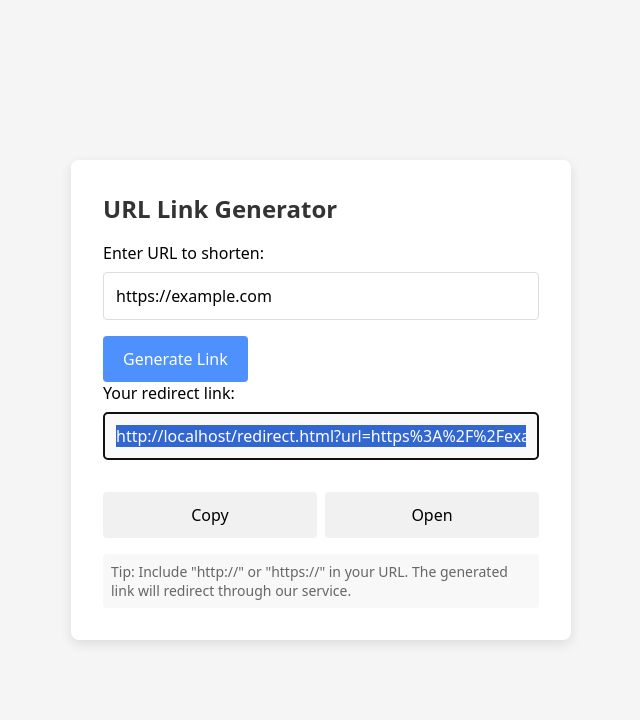
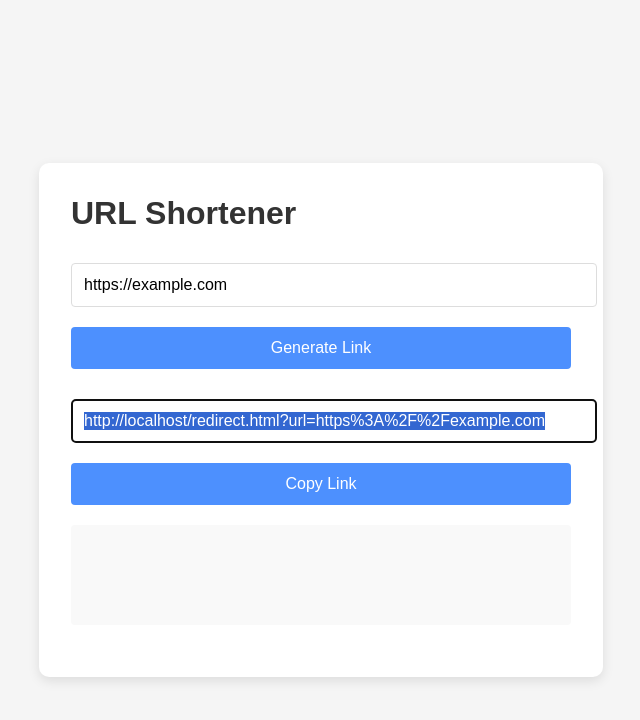
Before and after one commit to byamn/BYAMN-Festhub, a plain HTML site: page index.html in a window 1280 px wide. Both pictures are taken after typing "https://example.com" into the empty fields and a click on the button "Generate Link". Shown: the whole page, without its empty margins (319-959 px from the left). Drawn offline with Linux system fonts and the light colour scheme.

Commit message:
Update index.html

```diff
--- a/index.html
+++ b/index.html
@@ -1,180 +1,122 @@
 <!DOCTYPE html>
-<!--
-  URL Link Generator - Creates redirect links to redirect.html
-  Host together with redirect.html in same directory
--->
 <html lang="en">
 <head>
   <meta charset="UTF-8">
   <meta name="viewport" content="width=device-width, initial-scale=1.0">
-  <title>URL Link Generator</title>
+  <title>URL Shortener</title>
   <style>
-    * {
-      box-sizing: border-box;
-      font-family: system-ui, -apple-system, sans-serif;
-    }
     body {
+      font-family: Arial, sans-serif;
       margin: 0;
       padding: 20px;
-      min-height: 100vh;
+      background: #f5f5f5;
       display: flex;
       justify-content: center;
       align-items: center;
-      background-color: #f5f5f5;
+      min-height: 100vh;
     }
-    .card {
+    .container {
       background: white;
-      border-radius: 8px;
+      padding: 2rem;
+      border-radius: 10px;
       box-shadow: 0 4px 12px rgba(0,0,0,0.1);
-      padding: 2rem;
       width: 100%;
       max-width: 500px;
     }
     h1 {
       margin-top: 0;
       color: #333;
-      font-size: 1.5rem;
-    }
-    label {
-      display: block;
-      margin-bottom: 0.5rem;
-      font-weight: 500;
     }
     input {
       width: 100%;
-      padding: 0.75rem;
+      padding: 12px;
+      margin: 10px 0;
       border: 1px solid #ddd;
       border-radius: 4px;
-      font-size: 1rem;
-      margin-bottom: 1rem;
-    }
-    input:read-only {
-      background-color: #f9f9f9;
-      cursor: not-allowed;
-    }
-    .button-group {
-      display: flex;
-      gap: 0.5rem;
-      margin-top: 1rem;
+      font-size: 16px;
     }
     button {
-      padding: 0.75rem 1.25rem;
+      background: #4d90fe;
+      color: white;
       border: none;
+      padding: 12px 20px;
       border-radius: 4px;
-      font-size: 1rem;
       cursor: pointer;
-      flex: 1;
-      transition: background 0.2s;
+      font-size: 16px;
+      width: 100%;
+      margin-top: 10px;
     }
-    button:focus {
-      outline: 2px solid #4d90fe;
+    button:hover {
+      background: #357ae8;
     }
-    .primary {
-      background-color: #4d90fe;
-      color: white;
+    .result {
+      margin-top: 20px;
+      display: none;
     }
-    .primary:hover {
-      background-color: #357ae8;
-    }
-    .secondary {
-      background-color: #f1f1f1;
-    }
-    .secondary:hover {
-      background-color: #e1e1e1;
-    }
-    .help-text {
-      font-size: 0.875rem;
-      color: #666;
-      margin: 1rem 0 0;
-      padding: 0.5rem;
-      background-color: #f8f8f8;
+    .ad-container {
+      margin: 20px 0;
+      min-height: 100px;
+      display: flex;
+      justify-content: center;
+      align-items: center;
+      background: #f9f9f9;
       border-radius: 4px;
-    }
-    .hidden {
-      display: none;
     }
   </style>
 </head>
 <body>
-  <div class="card">
-    <h1>URL Link Generator</h1>
+  <div class="container">
+    <h1>URL Shortener</h1>
+    <input type="url" id="url-input" placeholder="Enter URL (include https://)">
+    <button id="generate-btn">Generate Link</button>
 
-    <label for="original-url">Enter URL to shorten:</label>
-    <input type="url" id="original-url" placeholder="https://example.com" required>
-
-    <button id="generate-btn" class="primary">Generate Link</button>
-
-    <div id="result-container" class="hidden">
-      <label for="generated-link">Your redirect link:</label>
-      <input type="text" id="generated-link" readonly>
-
-      <div class="button-group">
-        <button id="copy-btn" class="secondary">Copy</button>
-        <button id="open-btn" class="secondary">Open</button>
-      </div>
+    <div class="result" id="result">
+      <input type="text" id="short-url" readonly>
+      <button id="copy-btn">Copy Link</button>
     </div>
 
-    <p class="help-text">
-      Tip: Include "http://" or "https://" in your URL. The generated link will redirect through our service.
-    </p>
+    <div class="ad-container">
+      <script async data-cfasync="false" src="//breathinggeoff.com/1b21a7aeb6541a8c010585f476d4919d/invoke.js"></script>
+      <div id="container-1b21a7aeb6541a8c010585f476d4919d"></div>
+    </div>
   </div>
 
   <script>
     document.addEventListener('DOMContentLoaded', () => {
-      const originalUrlInput = document.getElementById('original-url');
       const generateBtn = document.getElementById('generate-btn');
-      const resultContainer = document.getElementById('result-container');
-      const generatedLinkInput = document.getElementById('generated-link');
+      const urlInput = document.getElementById('url-input');
+      const resultDiv = document.getElementById('result');
+      const shortUrlInput = document.getElementById('short-url');
       const copyBtn = document.getElementById('copy-btn');
-      const openBtn = document.getElementById('open-btn');
 
-      generateBtn.addEventListener('click', generateLink);
-      copyBtn.addEventListener('click', copyLink);
-      openBtn.addEventListener('click', openLink);
+      generateBtn.addEventListener('click', () => {
+        const url = urlInput.value.trim();
+        if (!url) {
+          alert('Please enter a URL');
+          return;
+        }
 
-      // Allow pressing Enter in input to generate
-      originalUrlInput.addEventListener('keypress', (e) => {
-        if (e.key === 'Enter') generateLink();
+        try {
+          new URL(url); // Validate URL
+          const encodedUrl = encodeURIComponent(url);
+          const shortUrl = window.location.href.replace('index.html', 'redirect.html') + '?url=' + encodedUrl;
+
+          shortUrlInput.value = shortUrl;
+          resultDiv.style.display = 'block';
+          shortUrlInput.select();
+        } catch {
+          alert('Invalid URL. Please include http:// or https://');
+        }
       });
 
-      function generateLink() {
-        const url = originalUrlInput.value.trim();
-
-        try {
-          // Validate URL
-          new URL(url);
-
-          // Encode for URL parameter
-          const encodedUrl = encodeURIComponent(url);
-          const redirectUrl = `redirect.html?url=${encodedUrl}`;
-
-          // Show result
-          generatedLinkInput.value = window.location.href.replace('index.html', redirectUrl);
-          resultContainer.classList.remove('hidden');
-          generatedLinkInput.select();
-        } catch (e) {
-          if (confirm('This doesn\'t look like a valid URL. Generate anyway?')) {
-            const encodedUrl = encodeURIComponent(url);
-            const redirectUrl = `redirect.html?url=${encodedUrl}`;
-            generatedLinkInput.value = window.location.href.replace('index.html', redirectUrl);
-            resultContainer.classList.remove('hidden');
-            generatedLinkInput.select();
-          }
-        }
-      }
-
-      function copyLink() {
-        generatedLinkInput.select();
+      copyBtn.addEventListener('click', () => {
+        shortUrlInput.select();
         document.execCommand('copy');
         copyBtn.textContent = 'Copied!';
         setTimeout(() => {
-          copyBtn.textContent = 'Copy';
+          copyBtn.textContent = 'Copy Link';
         }, 2000);
-      }
-
-      function openLink() {
-        window.open(generatedLinkInput.value, '_blank');
-      }
+      });
     });
   </script>
 </body>
```
